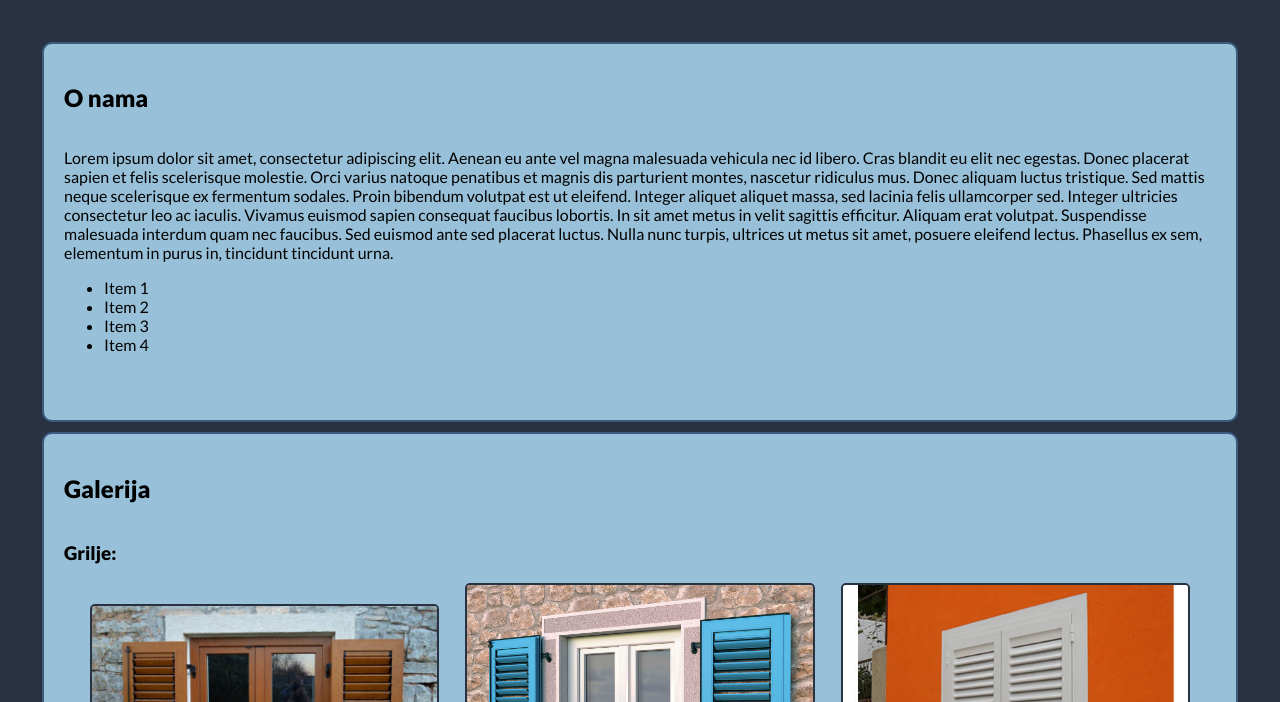
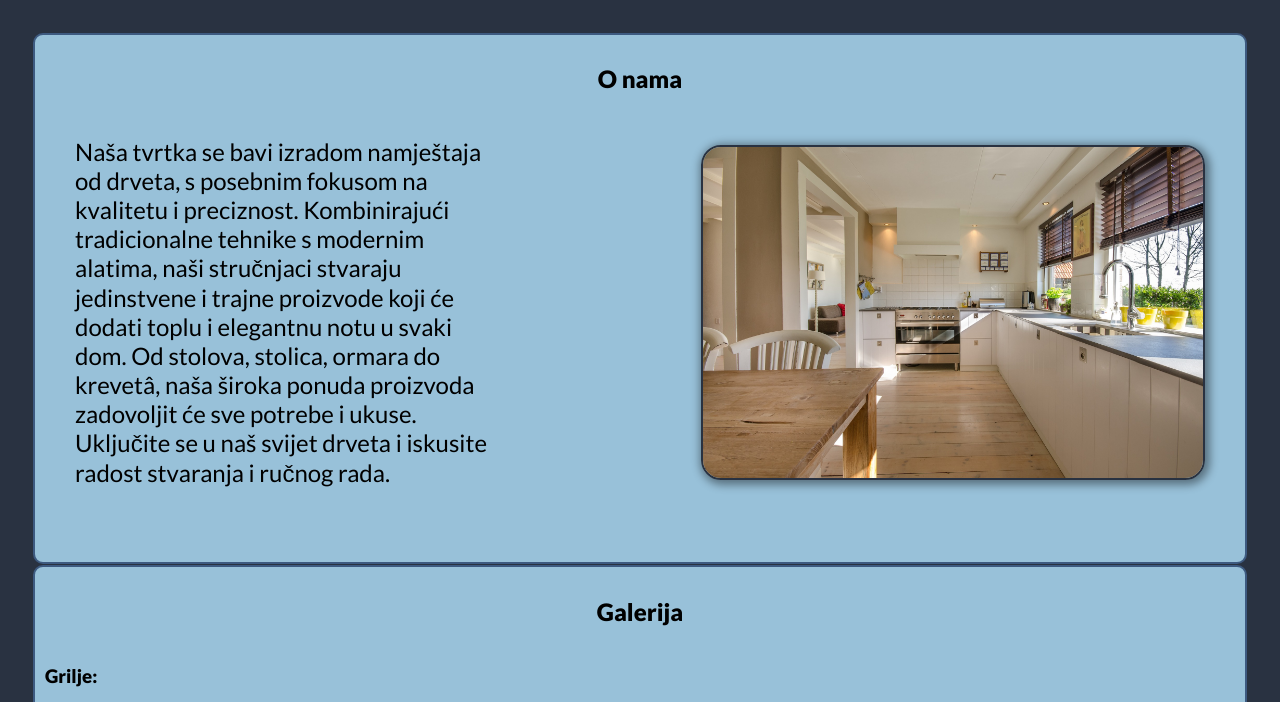
Before and after one commit to AntonioB27/pastel-web, a plain HTML site: page index.html in a window 1280 px wide. Shown: the part 98-800 px from the top of the page. Drawn offline with Linux system fonts and the light colour scheme.

Commit message:
adding forms

```diff
--- a/index.html
+++ b/index.html
@@ -37,14 +37,9 @@
         <div>
             <h2>O nama</h2>
         </div>
-        <div>
-            <p>Lorem ipsum dolor sit amet, consectetur adipiscing elit. Aenean eu ante vel magna malesuada vehicula nec id libero. Cras blandit eu elit nec egestas. Donec placerat sapien et felis scelerisque molestie. Orci varius natoque penatibus et magnis dis parturient montes, nascetur ridiculus mus. Donec aliquam luctus tristique. Sed mattis neque scelerisque ex fermentum sodales. Proin bibendum volutpat est ut eleifend. Integer aliquet aliquet massa, sed lacinia felis ullamcorper sed. Integer ultricies consectetur leo ac iaculis. Vivamus euismod sapien consequat faucibus lobortis. In sit amet metus in velit sagittis efficitur. Aliquam erat volutpat. Suspendisse malesuada interdum quam nec faucibus. Sed euismod ante sed placerat luctus. Nulla nunc turpis, ultrices ut metus sit amet, posuere eleifend lectus. Phasellus ex sem, elementum in purus in, tincidunt tincidunt urna.</p>
-            <ul>
-                <li>Item 1</li>
-                <li>Item 2</li>
-                <li>Item 3</li>
-                <li>Item 4</li>
-            </ul>
+        <div id="hometext">
+            <p>Naša tvrtka se bavi izradom namještaja od drveta, s posebnim fokusom na kvalitetu i preciznost. Kombinirajući tradicionalne tehnike s modernim alatima, naši stručnjaci stvaraju jedinstvene i trajne proizvode koji će dodati toplu i elegantnu notu u svaki dom. Od stolova, stolica, ormara do krevetâ, naša široka ponuda proizvoda zadovoljit će sve potrebe i ukuse. Uključite se u naš svijet drveta i iskusite radost stvaranja i ručnog rada.</p>
+            <img src="./Gallery/kitchen-g7afb9f859_1920.jpg" alt="kuhinja">
         </div>
       </section>
       <section id="gallery" class="section">
@@ -71,7 +66,10 @@
       </section>
       <section id="contact" class="section">
         <h2>Kontakt</h2>
-        <p><a href="tel:091 616 1287"></a>+385 91 616 1287</p>
+        <p><a href="tel:+385-91-616-1287"></a>+385 91 616 1287</p>
+      </section>
+      <section class="section">
+        <iframe src="https://docs.google.com/forms/d/e/1FAIpQLSdxhqRM6qPQssMPW4KzHaFM2nh4xZaOIqVLsCEjUv-lHVd2fg/viewform?embedded=true" width="640" height="675" frameborder="0" marginheight="0" marginwidth="0">Učitavanje…</iframe>
       </section>
     </main>
   </body>
--- a/style.css
+++ b/style.css
@@ -77,15 +77,34 @@ body {
   .section {
     display: flex;
     flex-direction: column;
-    padding: 20px;
-    margin: 10px;
+    padding: 10px;
+    margin: 1px;
+    align-items: center;
     border-radius:  10px;
     border: 2px solid #3D5A80;
     background-color: #98C1D9;
   }
-
   #home {
     padding-bottom: 50px;
+  }
+
+  #hometext{
+    display: flex;
+    flex-direction: row;
+    justify-content: space-around;
+    gap: 200px;
+    padding-left: 30px;
+    padding-right: 30px;
+    align-items: center;
+    font-size: 150%;
+
+  }
+
+  #hometext img{
+    width: 500px;
+    border-radius: 20px;
+    box-shadow: 2px 2px 8px 3px #00000069;
+    border: 2px solid #293241;
   }
 
   #gallery {
```
Also changed, not shown: Gallery/kitchen-g7afb9f859_1920.jpg (added).
